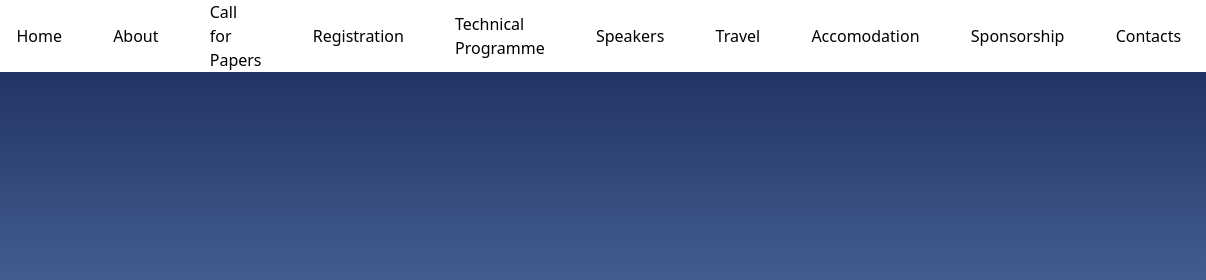
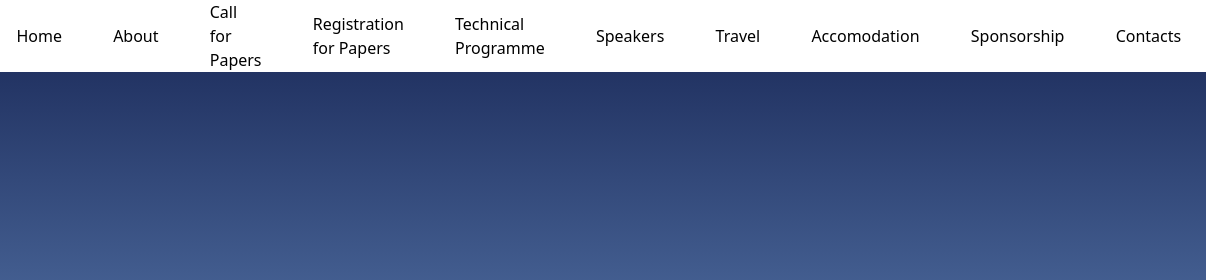
Before and after one commit to akashslm10/Conference, a website: page index.html in a window 1280 px wide. Shown: the top 280 px of the page, 74-1280 px from the left. Drawn offline with nearby package versions, Linux system fonts and the light colour scheme.

Commit message:
test commit

```diff
--- a/index.html
+++ b/index.html
@@ -24,7 +24,7 @@
                         <a class="hover:text-gray-500" href="#">Call for Papers</a>
                     </li>
                     <li>
-                        <a class="hover:text-gray-500" href="#"> Registration</a>
+                        <a class="hover:text-gray-500" href="#"> Registration for Papers</a>
                     </li>
                     <li>
                         <a class="hover:text-gray-500" href="#">Technical Programme</a>
```
